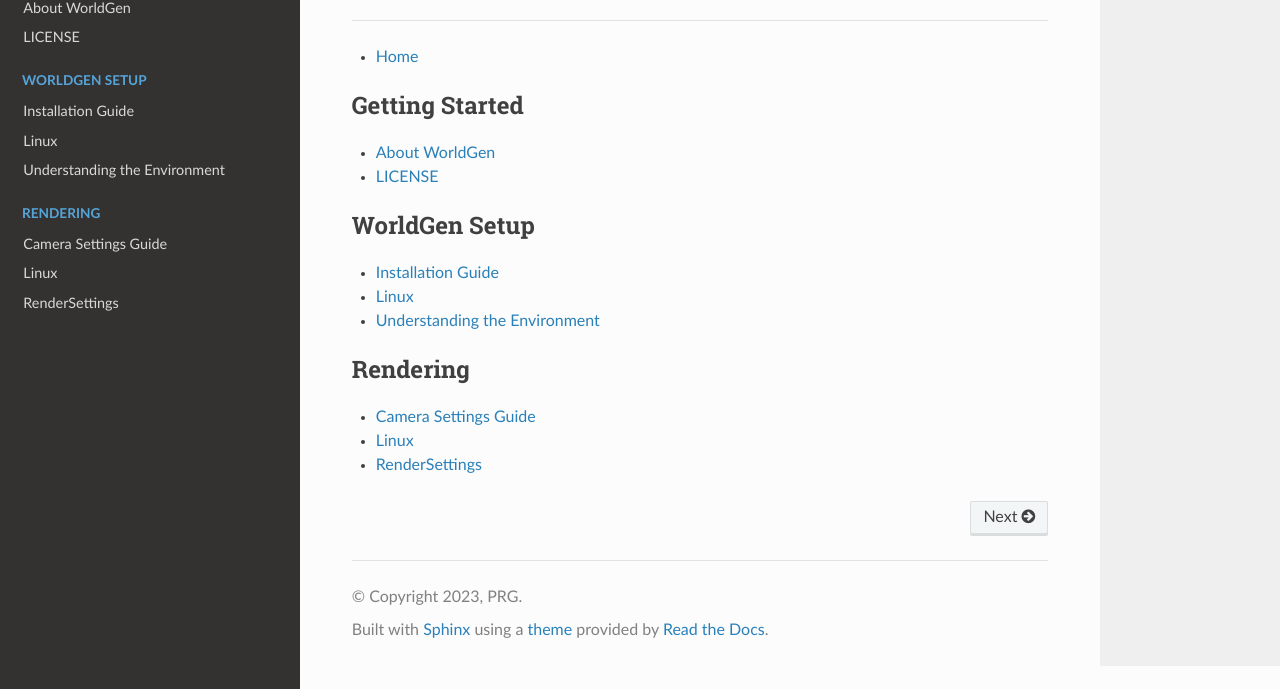
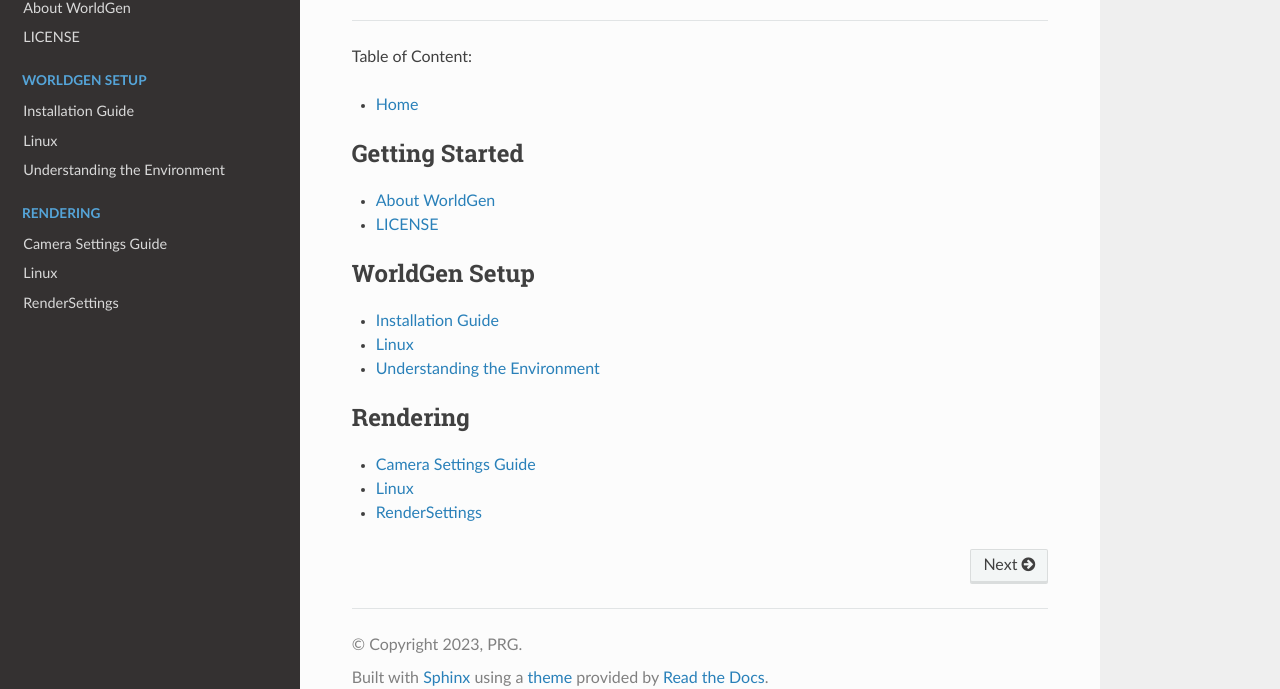
Before and after one commit to prgumd/WorldGen, a Sphinx documentation site: the page built from docs/source/index.rst, in a window 1280 px wide and 900 px high, scrolled down 1015 px, cut to the strip 211-900 px from the top of the window. Built offline with Sphinx 7.4.7 and the Read the Docs theme 2.0.0, drawn with Linux system fonts in a browser that asks for light colours; pages that are not in the unit, such as notebooks, are missing from menus.

Commit message:
Update index.rst

```diff
--- a/docs/source/index.rst
+++ b/docs/source/index.rst
@@ -45,6 +45,8 @@ Authors:
 
 
 =====
+
+Table of Content:
 
 .. toctree::
    :maxdepth: 0
```
